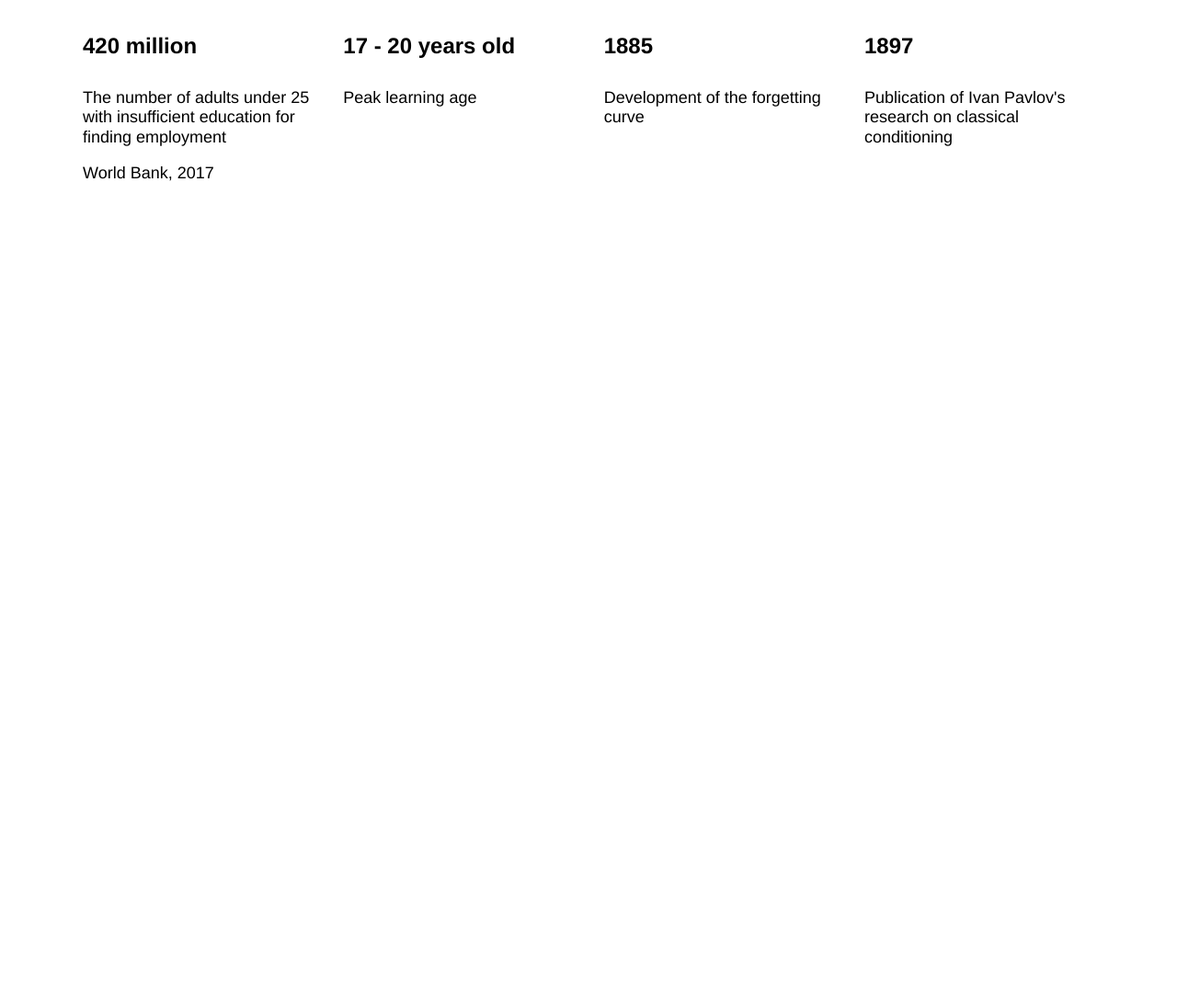
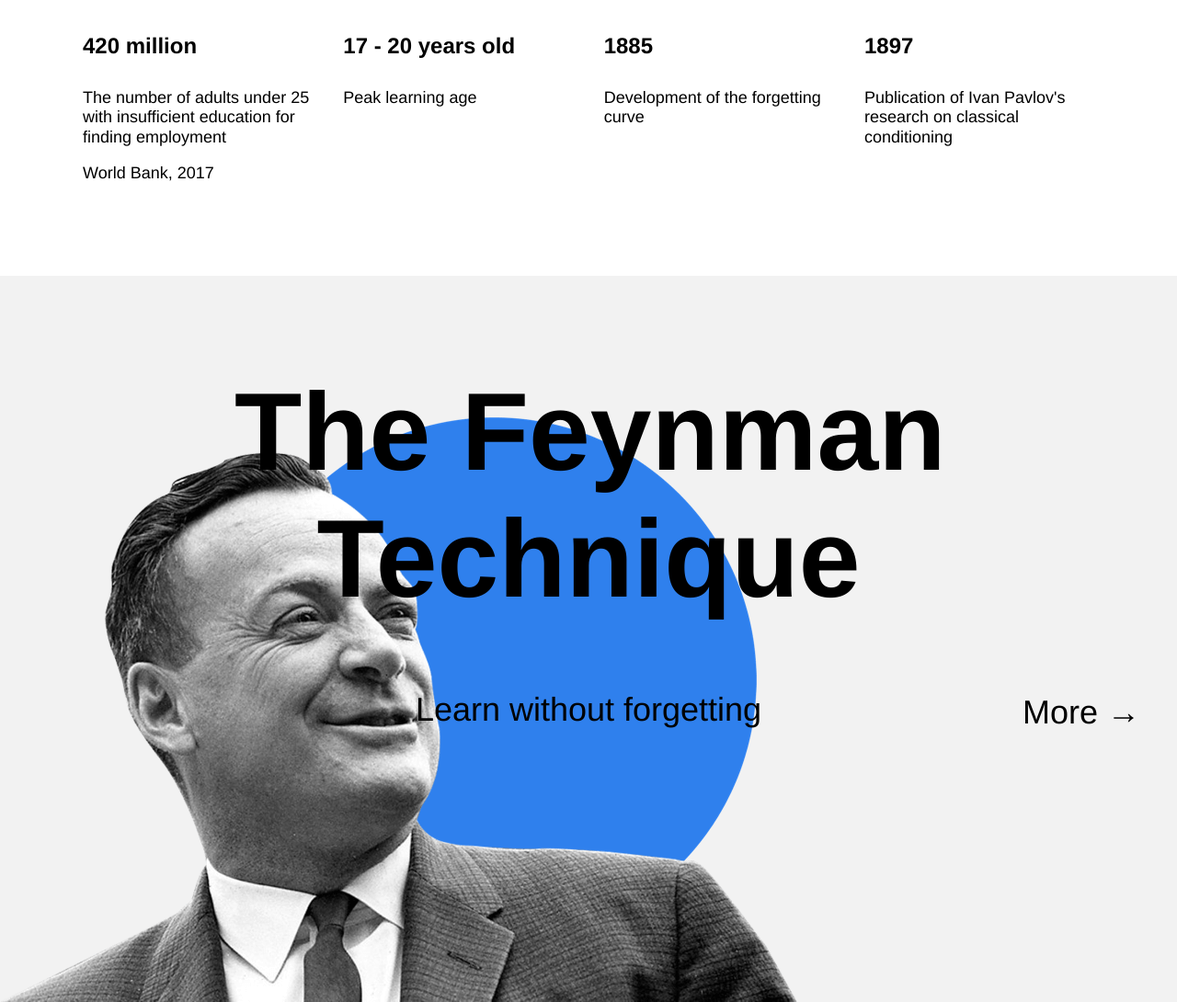
Before and after one commit to jimiryquai/learning_webpage_1, a plain HTML site: page index.html in a window 1280 px wide. Shown: the part 1971-3061 px from the top of the page at 92% size. Before the commit the page ends 2271 px from the top, so only its background shows below. Drawn offline with Linux system fonts and the light colour scheme.

Commit message:
finished feynman block

```diff
--- a/index.html
+++ b/index.html
@@ -112,6 +112,11 @@
             </li>
           </ul>
         </section>
+        <section class="feynman">
+          <h2 class="feynman__title">The&nbsp;Feynman Technique</h2>
+          <h3 class="feynman__subtitle">Learn without forgetting</h3>
+          <a href="#" class="feynman__link">More &#8594;</a>
+        </section>
       </main>
     </div>
   </body>
--- a/styles/style.css
+++ b/styles/style.css
@@ -183,3 +183,51 @@
     line-height: 1.2;
     font-style: normal;
 }
+
+.feynman {
+    background-image:url('../images/feynman.png');
+    background-repeat: no-repeat;
+    background-size: auto auto;
+    background-position: left bottom;
+    height: 790px;
+    min-height: 600px;
+    display: flex;
+    flex-direction: column;
+    align-items: center;
+    box-sizing: content-box;
+    background-color: var(--color-gray, #f2f2f2);
+    position: relative;
+}
+
+.feynman__title {
+    font-weight: bold;
+    font-size: 120px;
+    line-height: 1.15;
+    margin: 100px 0 70px 0;
+    width: 770px;
+}
+
+.feynman__title,
+.feynman__subtitle {
+    text-align: center;
+    z-index: 2;
+}
+
+.feynman__subtitle {
+    font-weight: normal;
+    font-size: 36px;
+    line-height: 51px;
+    margin: 0;
+}
+
+.feynman__link {
+    font-weight: normal;
+    font-size: 36px;
+    line-height: 51px;
+    position: absolute;
+    top: 50%;
+    right: 40px;
+    color: var(--color-black, #000);
+    text-decoration: none;
+    margin-top: 54px;
+}
```
Also changed, not shown: images/feynman.png (renamed from images/feinman.png).
